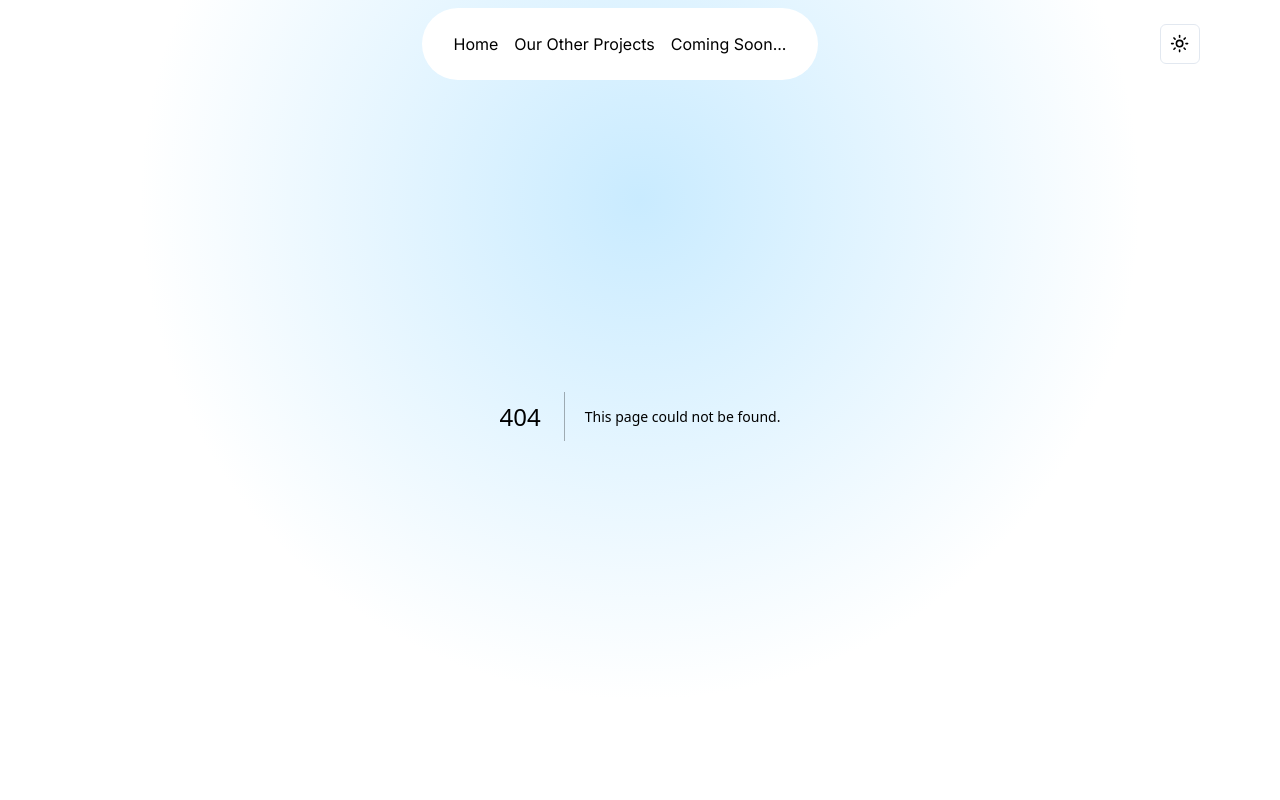
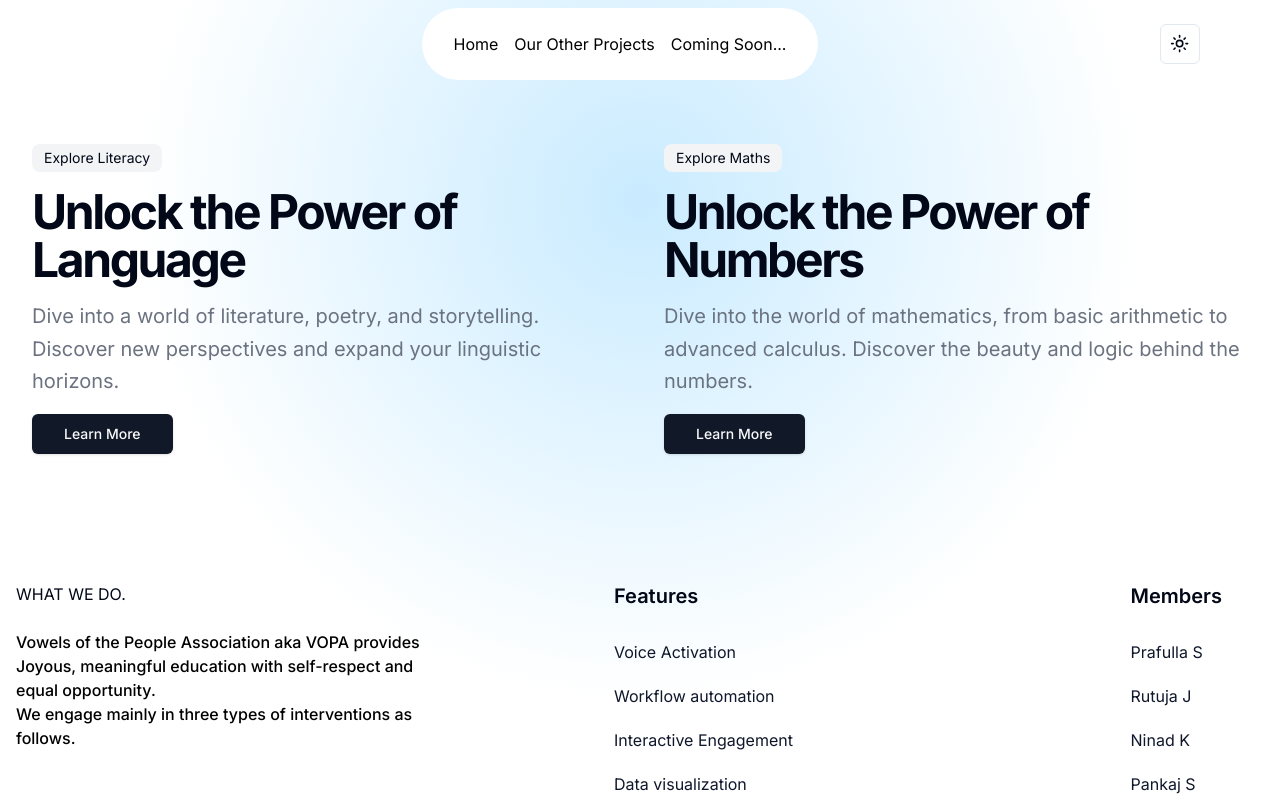
Before and after one commit to cfgmumbai24/Team-46, a Next.js app in the folder frontend/: page /choice in a window 1280 px wide. Before the commit this address had no page. Shown: the top 800 px of the page. Built offline with nearby package versions, Linux system fonts and the light colour scheme.

Commit message:
frontend: choice page added

```diff
--- /dev/null
+++ b/frontend/src/app/choice/page.js
@@ -0,0 +1,43 @@
+"use client"
+import Link from "next/link"
+import { useRouter } from "next/navigation"
+
+export default function Component() {
+    const router = useRouter();
+  return (
+    <main className="flex flex-col gap-12 py-12 md:py-24 lg:py-32">
+      <div className="container grid grid-cols-1 gap-12 md:grid-cols-2">
+        <div className="space-y-4">
+          <div className="inline-block rounded-lg bg-gray-100 px-3 py-1 text-sm dark:bg-gray-800">Explore Literacy</div>
+          <h2 className="text-3xl font-bold tracking-tighter sm:text-4xl md:text-5xl">Unlock the Power of Language</h2>
+          <p className="max-w-[600px] text-gray-500 md:text-xl/relaxed lg:text-base/relaxed xl:text-xl/relaxed dark:text-gray-400">
+            Dive into a world of literature, poetry, and storytelling. Discover new perspectives and expand your
+            linguistic horizons.
+          </p>
+          <Link
+            href="/speech"
+            className="inline-flex h-10 items-center justify-center rounded-md bg-gray-900 px-8 text-sm font-medium text-gray-50 shadow transition-colors hover:bg-gray-900/90 focus-visible:outline-none focus-visible:ring-1 focus-visible:ring-gray-950 disabled:pointer-events-none disabled:opacity-50 dark:bg-gray-50 dark:text-gray-900 dark:hover:bg-gray-50/90 dark:focus-visible:ring-gray-300"
+            prefetch={false}
+          >
+            Learn More
+          </Link>
+        </div>
+        <div className="space-y-4">
+          <div className="inline-block rounded-lg bg-gray-100 px-3 py-1 text-sm dark:bg-gray-800">Explore Maths</div>
+          <h2 className="text-3xl font-bold tracking-tighter sm:text-4xl md:text-5xl">Unlock the Power of Numbers</h2>
+          <p className="max-w-[600px] text-gray-500 md:text-xl/relaxed lg:text-base/relaxed xl:text-xl/relaxed dark:text-gray-400">
+            Dive into the world of mathematics, from basic arithmetic to advanced calculus. Discover the beauty and
+            logic behind the numbers.
+          </p>
+          <Link
+            href="/maths"
+            className="inline-flex h-10 items-center justify-center rounded-md bg-gray-900 px-8 text-sm font-medium text-gray-50 shadow transition-colors hover:bg-gray-900/90 focus-visible:outline-none focus-visible:ring-1 focus-visible:ring-gray-950 disabled:pointer-events-none disabled:opacity-50 dark:bg-gray-50 dark:text-gray-900 dark:hover:bg-gray-50/90 dark:focus-visible:ring-gray-300"
+            prefetch={false}
+          >
+            Learn More
+          </Link>
+        </div>
+      </div>
+    </main>
+  )
+}
```
